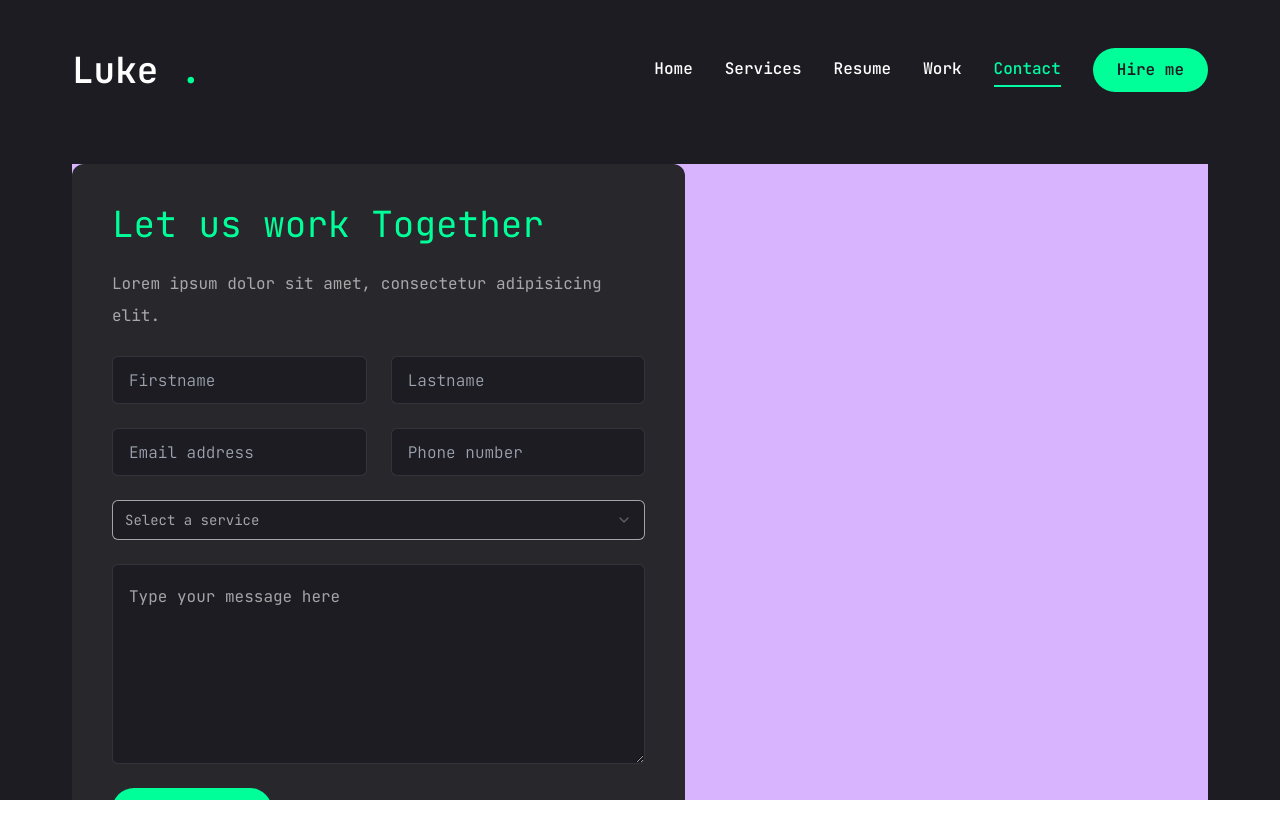
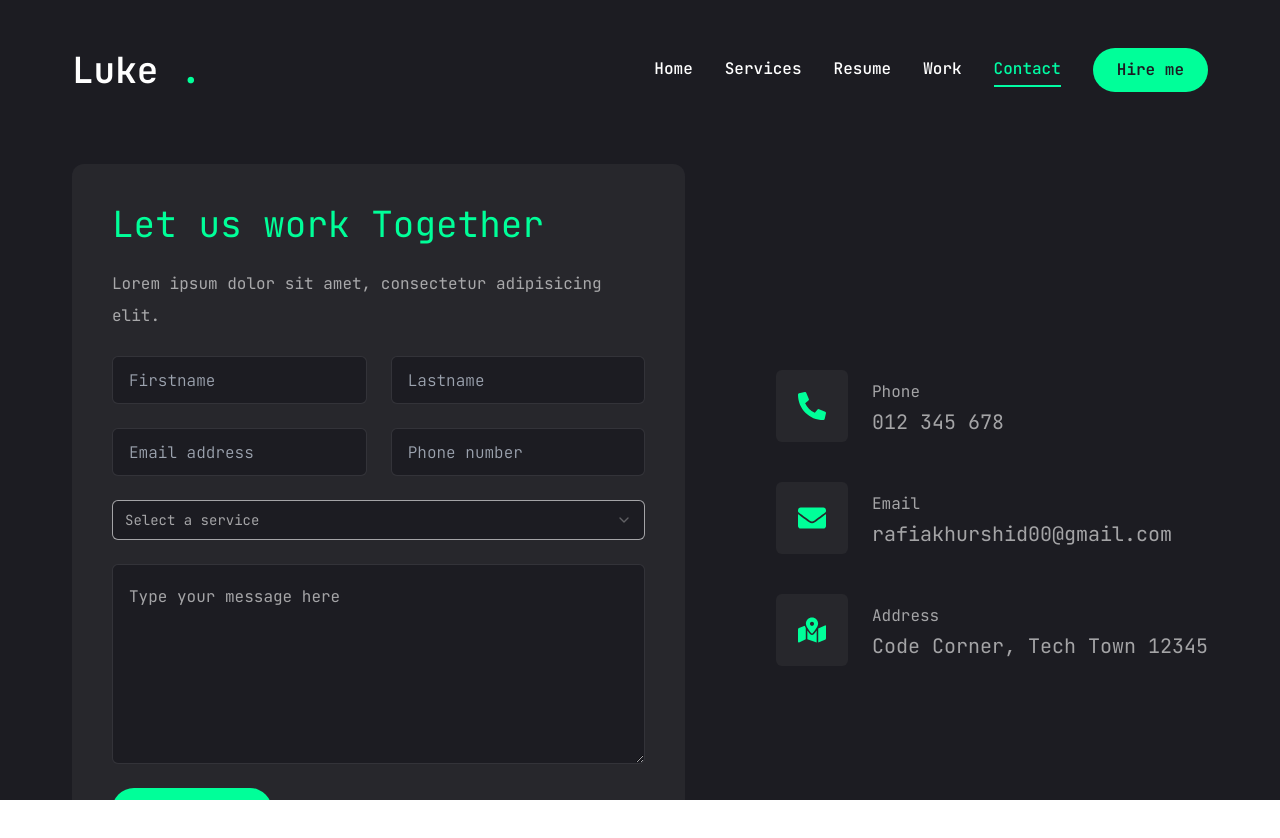
Before and after one commit to RafiaSuleman/portfolioweb, a Next.js app: page /contact in a window 1280 px wide. Shown: the top 838 px of the page. Built offline with nearby package versions, Linux system fonts and the light colour scheme.

Commit message:
commit -8

```diff
--- a/src/app/contact/page.tsx
+++ b/src/app/contact/page.tsx
@@ -44,7 +44,7 @@ const Contact = () => {
       className="py-6 "
     >
       <div className="container mx-auto">
-          <div className="flex flex-col xl:flex-row gap-[30px] bg-purple-300 ">
+          <div className="flex flex-col xl:flex-row gap-[30px] ">
             <div className="xl:w-[54%] order-2 xl:order-none">
               <form action="" className="flex flex-col gap-6 p-10 bg-[#27272c] rounded-xl ">
                   <h3 className="text-4xl text-accent">Let us work Together</h3>
@@ -77,7 +77,7 @@ const Contact = () => {
                </form>
             </div>
 
-          </div>
+
           {/* info */}
           <div className="flex-1 flex items-center xl:justify-end order-1 xl:order-none mb-8 xl:mb-0">
 
@@ -99,6 +99,7 @@ const Contact = () => {
               })}
             </ul>
           </div>
+          </div>
       </div>
     </motion.section>
   );
```
